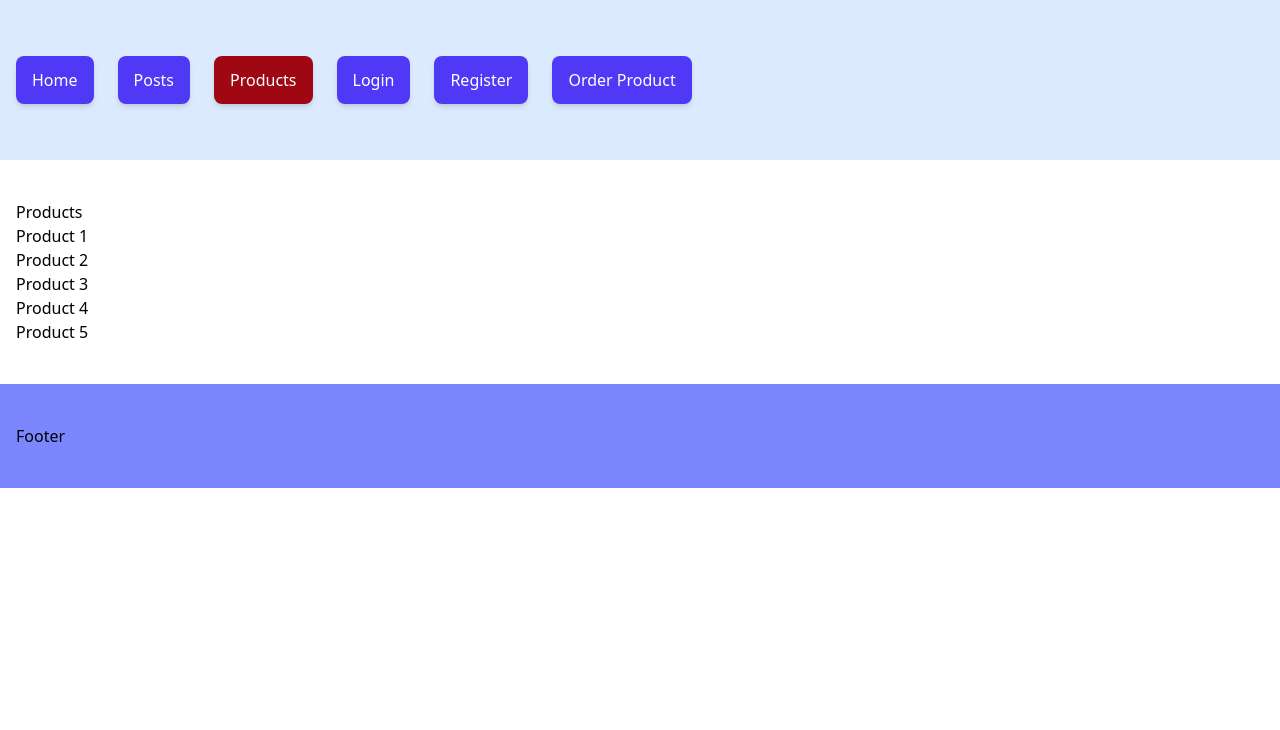
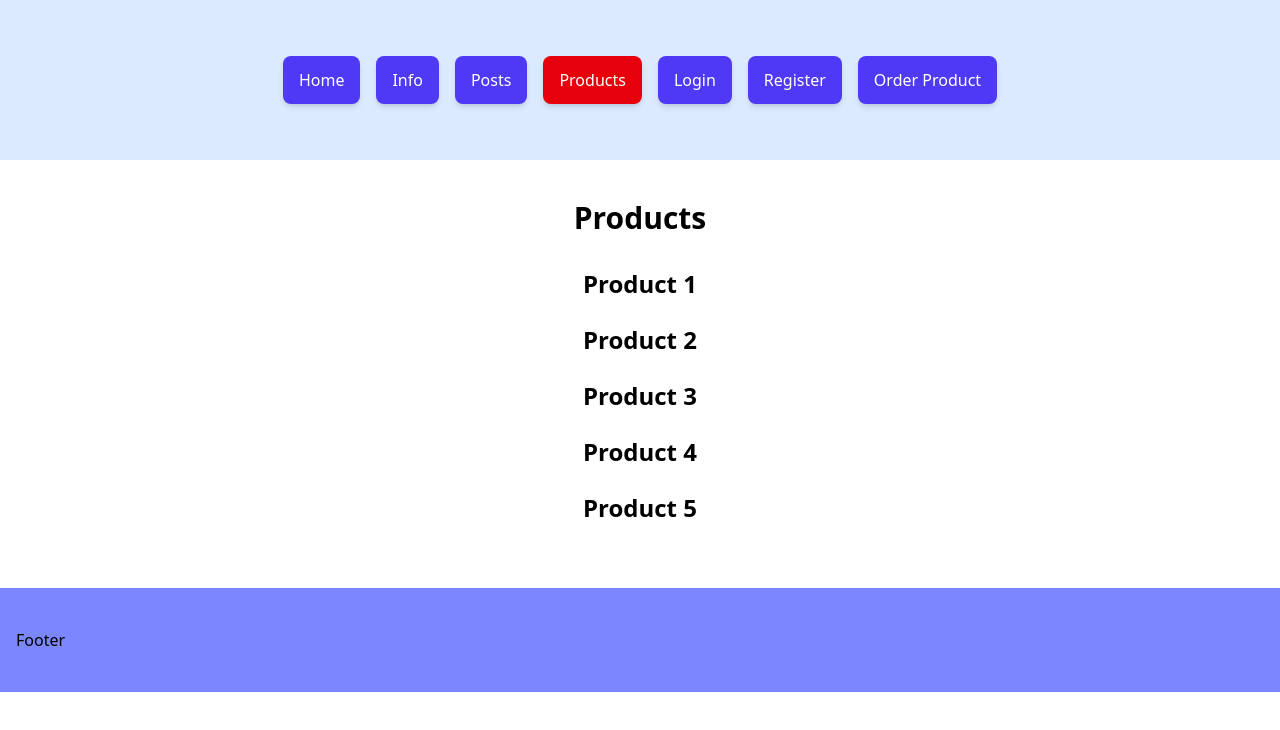
Before and after one commit to FomenkoAndrey/___nextjs-course_____20250418, a Next.js app: page /products in a window 1280 px wide. Shown: the top 730 px of the page. Built offline with nearby package versions, Linux system fonts and the light colour scheme.

Commit message:
Style(tailwind): add new header title styles and update existing titles

```diff
--- a/src/app/(auth)/(with-auth-layout)/layout.tsx
+++ b/src/app/(auth)/(with-auth-layout)/layout.tsx
@@ -7,7 +7,7 @@ interface AuthLayoutProps {
 export default function AuthLayout({ children }: AuthLayoutProps) {
   return (
     <div className="bg-amber-200 p-8">
-      <h1>With Auth Layout</h1>
+      <h1 className="header-title">With Auth Layout</h1>
       {children}
     </div>
   )
--- a/src/app/globals.css
+++ b/src/app/globals.css
@@ -11,6 +11,14 @@ body {
 
 .header-title {
   @apply text-3xl font-bold text-center mb-8;
+}
+
+.header-title-h2 {
+  @apply text-2xl font-bold text-center mb-6;
+}
+
+.header-title-h3 {
+  @apply text-xl font-bold text-center mb-4;
 }
 
 .loading {
--- a/src/app/info/page.tsx
+++ b/src/app/info/page.tsx
@@ -10,7 +10,7 @@ export default async function Page() {
     <ul>
       {todos.map((todo) => (
         <li key={todo.id} className="mb-4">
-          <h2 className="text-lg font-semibold">Заголовок: {todo.title}</h2>
+          <h2 className="header-title-h2">Заголовок: {todo.title}</h2>
           <p className="text-gray-600">Статус: {todo.completed ? 'Завершено' : 'Не завершено'}</p>
         </li>
       ))}
--- a/src/app/order-product/page.tsx
+++ b/src/app/order-product/page.tsx
@@ -15,7 +15,7 @@ export default function OrderProduct() {
 
   return (
     <div>
-      <h1 className="page-title">Order product</h1>
+      <h1 className="header-title">Order product</h1>
       <button
         onClick={orderProductHandler}
         className="bg-blue-500 hover:bg-blue-700 text-white font-bold py-2 px-4 rounded mr-4 transition-colors duration-200 focus:outline-none focus:ring-2 focus:ring-blue-500 focus:ring-opacity-50"
--- a/src/app/page.tsx
+++ b/src/app/page.tsx
@@ -1,7 +1,7 @@
 export default function Home() {
   return (
     <div>
-      <h1>Hello World</h1>
+      <h1 className="header-title">Hello World</h1>
     </div>
   )
 }
--- a/src/app/products/[productId]/comments/[commentId]/not-found.tsx
+++ b/src/app/products/[productId]/comments/[commentId]/not-found.tsx
@@ -1,7 +1,7 @@
 export default function NotFound() {
   return (
     <div>
-      <h1>Review Not Found</h1>
+      <h1 className="header-title">Review Not Found</h1>
     </div>
   )
 }
--- a/src/app/products/[productId]/comments/[commentId]/page.tsx
+++ b/src/app/products/[productId]/comments/[commentId]/page.tsx
@@ -25,7 +25,7 @@ export default async function CommentDetails({ params }: CommentDetailsProps) {
   }
 
   return (
-    <h1>
+    <h1 className="header-title">
       Comment {commentId} for product {productId}
     </h1>
   )
--- a/src/app/products/[productId]/page.tsx
+++ b/src/app/products/[productId]/page.tsx
@@ -40,5 +40,5 @@ export const generateMetadata = async ({ params }: generateMetadataProps) => {
 
 export default async function ProductPage({ params }: ProductPageProps) {
   const { productId } = await params
-  return <h1>Product Details Page for {productId}</h1>
+  return <h1 className="header-title">Product Details Page for {productId}</h1>
 }
--- a/src/app/products/page.tsx
+++ b/src/app/products/page.tsx
@@ -5,32 +5,32 @@ export default function Products() {
 
   return (
     <div>
-      <h1>Products</h1>
+      <h1 className="header-title">Products</h1>
       <ul>
         <li>
-          <h2>
+          <h2 className="header-title-h2">
             <Link href="/products/1">Product 1</Link>
           </h2>
         </li>
         <li>
-          <h2>
+          <h2 className="header-title-h2">
             <Link href="/products/2">Product 2</Link>
           </h2>
         </li>
         <li>
-          <h2>
+          <h2 className="header-title-h2">
             <Link href="/products/3">Product 3</Link>
           </h2>
         </li>
         <li>
-          <h2>
+          <h2 className="header-title-h2">
             <Link href="/products/4" replace>
               Product 4
             </Link>
           </h2>
         </li>
         <li>
-          <h2>
+          <h2 className="header-title-h2">
             <Link href={`/products/${productId}`} replace>
               Product {productId}
             </Link>
--- a/src/components/Navbar.tsx
+++ b/src/components/Navbar.tsx
@@ -4,6 +4,7 @@ import { usePathname } from 'next/navigation'
 
 const navItems = [
   { href: '/', label: 'Home' },
+  { href: '/info', label: 'Info' },
   { href: '/posts', label: 'Posts' },
   { href: '/products', label: 'Products' },
   { href: '/login', label: 'Login' },
@@ -15,16 +16,16 @@ const Navbar = () => {
   const pathname = usePathname()
 
   return (
-    <nav>
-      {navItems.map((item, index) => (
+    <nav className="flex justify-center items-center gap-4">
+      {navItems.map((item) => (
         <Link
           key={item.href}
           href={item.href}
           className={`${
-            pathname === item.href ? 'bg-red-800' : 'bg-indigo-600 hover:bg-indigo-800'
-          } text-white font-medium py-3 px-4 rounded-lg shadow-md transition-all duration-300 focus:outline-none focus:ring-4 focus:ring-indigo-300 focus:ring-opacity-70 inline-block mb-6${
-            index < navItems.length - 1 ? ' mr-6' : ''
-          }`}
+            pathname === item.href
+              ? 'bg-red-600'
+              : 'bg-indigo-600 hover:bg-indigo-900 hover:-translate-y-1 hover:scale-115'
+          } block text-white font-medium py-3 px-4 rounded-lg shadow-md transition-all duration-150 focus:outline-none focus:ring-4 focus:ring-indigo-300 focus:ring-opacity-70`}
         >
           {item.label}
         </Link>
--- a/src/components/ProductFeatures.tsx
+++ b/src/components/ProductFeatures.tsx
@@ -1,5 +1,5 @@
 const ProductFeatures = () => {
-  return <h2>Some features of this product</h2>
+  return <h2 className="header-title-h2">Some features of this product</h2>
 }
 
 export default ProductFeatures
--- a/src/components/RelevantProducts.tsx
+++ b/src/components/RelevantProducts.tsx
@@ -3,7 +3,7 @@ import Link from 'next/link'
 const RelevantProducts = () => {
   return (
     <div className="p-8 bg-amber-200">
-      <h3 className="border-b-2 mb-4">Relevant products</h3>
+      <h3 className="header-title-h3">Relevant products</h3>
       <div className="flex gap-4">
         <Link href="/products/1">Product 1</Link>
         <Link href="/products/2">Product 2</Link>
```
